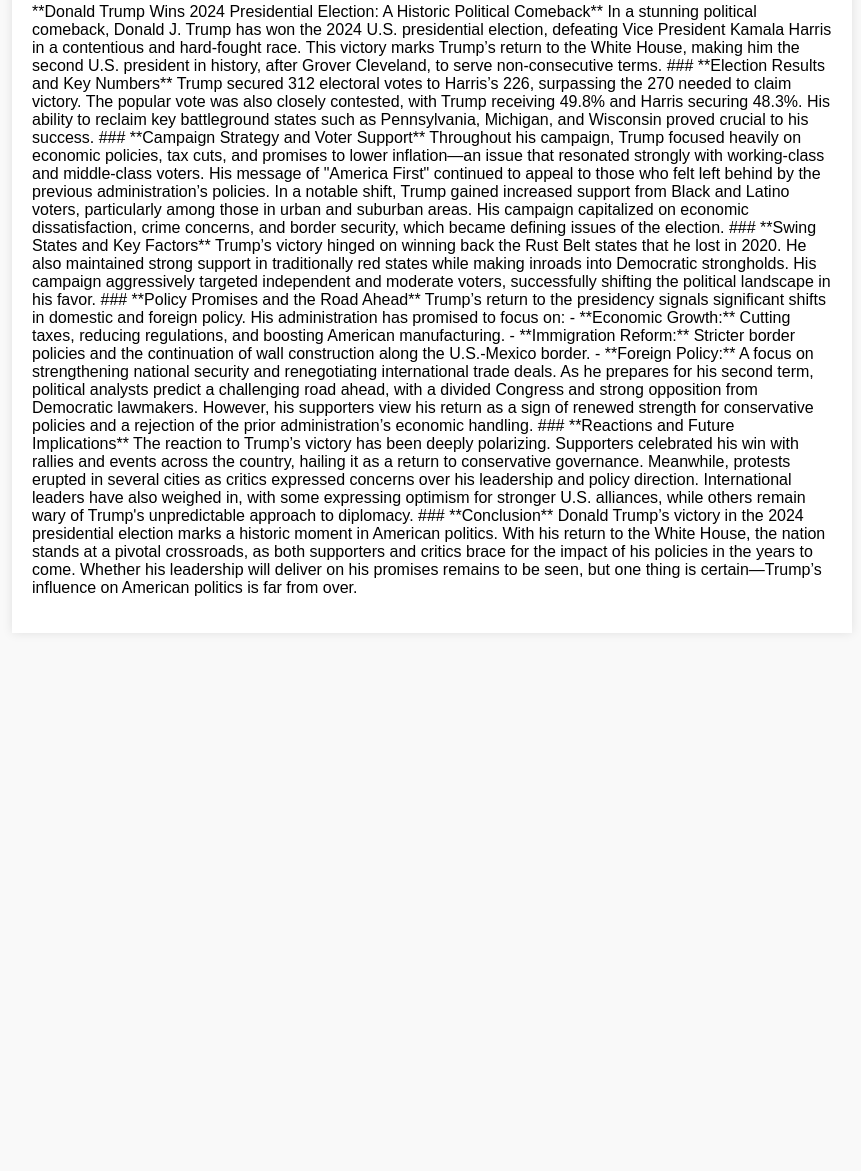
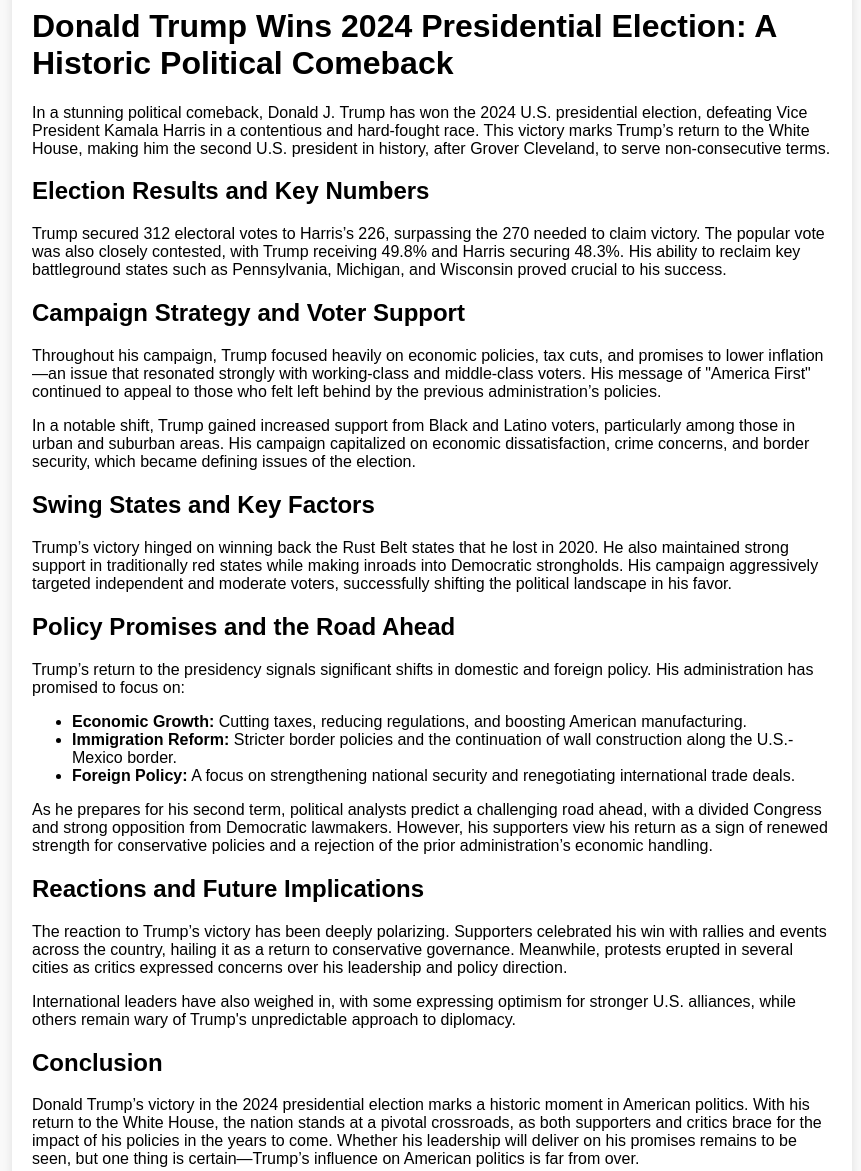
Before and after one commit to AussieBlakeYT/BAA-News, a plain HTML site: page article1.html in a window 1280 px wide. Shown: the part 267-1438 px from the top of the page, without its empty margins (208-1069 px from the left). Before the commit the page ends 920 px from the top, so only its background shows below. Drawn offline with Linux system fonts and the light colour scheme.

Commit message:
Update article1.html

```diff
--- a/article1.html
+++ b/article1.html
@@ -14,37 +14,47 @@
     <main>
         <h2>Breaking News: Trump Won Presidency</h2>
         <p><strong>Published on:</strong> February 26, 2025</p>
-        <p>**Donald Trump Wins 2024 Presidential Election: A Historic Political Comeback**
+        <!DOCTYPE html>
+<html lang="en">
+<head>
+    <meta charset="UTF-8">
+    <meta name="viewport" content="width=device-width, initial-scale=1.0">
+    <title>Donald Trump Wins 2024 Presidential Election</title>
+</head>
+<body>
+    <h1>Donald Trump Wins 2024 Presidential Election: A Historic Political Comeback</h1>
 
-In a stunning political comeback, Donald J. Trump has won the 2024 U.S. presidential election, defeating Vice President Kamala Harris in a contentious and hard-fought race. This victory marks Trump’s return to the White House, making him the second U.S. president in history, after Grover Cleveland, to serve non-consecutive terms.
+    <p>In a stunning political comeback, Donald J. Trump has won the 2024 U.S. presidential election, defeating Vice President Kamala Harris in a contentious and hard-fought race. This victory marks Trump’s return to the White House, making him the second U.S. president in history, after Grover Cleveland, to serve non-consecutive terms.</p>
 
-### **Election Results and Key Numbers**
-Trump secured 312 electoral votes to Harris’s 226, surpassing the 270 needed to claim victory. The popular vote was also closely contested, with Trump receiving 49.8% and Harris securing 48.3%. His ability to reclaim key battleground states such as Pennsylvania, Michigan, and Wisconsin proved crucial to his success.
+    <h2>Election Results and Key Numbers</h2>
+    <p>Trump secured 312 electoral votes to Harris’s 226, surpassing the 270 needed to claim victory. The popular vote was also closely contested, with Trump receiving 49.8% and Harris securing 48.3%. His ability to reclaim key battleground states such as Pennsylvania, Michigan, and Wisconsin proved crucial to his success.</p>
 
-### **Campaign Strategy and Voter Support**
-Throughout his campaign, Trump focused heavily on economic policies, tax cuts, and promises to lower inflation—an issue that resonated strongly with working-class and middle-class voters. His message of "America First" continued to appeal to those who felt left behind by the previous administration’s policies.
+    <h2>Campaign Strategy and Voter Support</h2>
+    <p>Throughout his campaign, Trump focused heavily on economic policies, tax cuts, and promises to lower inflation—an issue that resonated strongly with working-class and middle-class voters. His message of "America First" continued to appeal to those who felt left behind by the previous administration’s policies.</p>
+    <p>In a notable shift, Trump gained increased support from Black and Latino voters, particularly among those in urban and suburban areas. His campaign capitalized on economic dissatisfaction, crime concerns, and border security, which became defining issues of the election.</p>
 
-In a notable shift, Trump gained increased support from Black and Latino voters, particularly among those in urban and suburban areas. His campaign capitalized on economic dissatisfaction, crime concerns, and border security, which became defining issues of the election.
+    <h2>Swing States and Key Factors</h2>
+    <p>Trump’s victory hinged on winning back the Rust Belt states that he lost in 2020. He also maintained strong support in traditionally red states while making inroads into Democratic strongholds. His campaign aggressively targeted independent and moderate voters, successfully shifting the political landscape in his favor.</p>
 
-### **Swing States and Key Factors**
-Trump’s victory hinged on winning back the Rust Belt states that he lost in 2020. He also maintained strong support in traditionally red states while making inroads into Democratic strongholds. His campaign aggressively targeted independent and moderate voters, successfully shifting the political landscape in his favor.
+    <h2>Policy Promises and the Road Ahead</h2>
+    <p>Trump’s return to the presidency signals significant shifts in domestic and foreign policy. His administration has promised to focus on:</p>
+    <ul>
+        <li><strong>Economic Growth:</strong> Cutting taxes, reducing regulations, and boosting American manufacturing.</li>
+        <li><strong>Immigration Reform:</strong> Stricter border policies and the continuation of wall construction along the U.S.-Mexico border.</li>
+        <li><strong>Foreign Policy:</strong> A focus on strengthening national security and renegotiating international trade deals.</li>
+    </ul>
+    <p>As he prepares for his second term, political analysts predict a challenging road ahead, with a divided Congress and strong opposition from Democratic lawmakers. However, his supporters view his return as a sign of renewed strength for conservative policies and a rejection of the prior administration’s economic handling.</p>
 
-### **Policy Promises and the Road Ahead**
-Trump’s return to the presidency signals significant shifts in domestic and foreign policy. His administration has promised to focus on:
-- **Economic Growth:** Cutting taxes, reducing regulations, and boosting American manufacturing.
-- **Immigration Reform:** Stricter border policies and the continuation of wall construction along the U.S.-Mexico border.
-- **Foreign Policy:** A focus on strengthening national security and renegotiating international trade deals.
+    <h2>Reactions and Future Implications</h2>
+    <p>The reaction to Trump’s victory has been deeply polarizing. Supporters celebrated his win with rallies and events across the country, hailing it as a return to conservative governance. Meanwhile, protests erupted in several cities as critics expressed concerns over his leadership and policy direction.</p>
+    <p>International leaders have also weighed in, with some expressing optimism for stronger U.S. alliances, while others remain wary of Trump's unpredictable approach to diplomacy.</p>
 
-As he prepares for his second term, political analysts predict a challenging road ahead, with a divided Congress and strong opposition from Democratic lawmakers. However, his supporters view his return as a sign of renewed strength for conservative policies and a rejection of the prior administration’s economic handling.
+    <h2>Conclusion</h2>
+    <p>Donald Trump’s victory in the 2024 presidential election marks a historic moment in American politics. With his return to the White House, the nation stands at a pivotal crossroads, as both supporters and critics brace for the impact of his policies in the years to come. Whether his leadership will deliver on his promises remains to be seen, but one thing is certain—Trump’s influence on American politics is far from over.</p>
+</body>
+</html>
 
-### **Reactions and Future Implications**
-The reaction to Trump’s victory has been deeply polarizing. Supporters celebrated his win with rallies and events across the country, hailing it as a return to conservative governance. Meanwhile, protests erupted in several cities as critics expressed concerns over his leadership and policy direction.
-
-International leaders have also weighed in, with some expressing optimism for stronger U.S. alliances, while others remain wary of Trump's unpredictable approach to diplomacy.
-
-### **Conclusion**
-Donald Trump’s victory in the 2024 presidential election marks a historic moment in American politics. With his return to the White House, the nation stands at a pivotal crossroads, as both supporters and critics brace for the impact of his policies in the years to come. Whether his leadership will deliver on his promises remains to be seen, but one thing is certain—Trump’s influence on American politics is far from over.
-
+        <p>
 </p>
     </main>
 </body>
```
